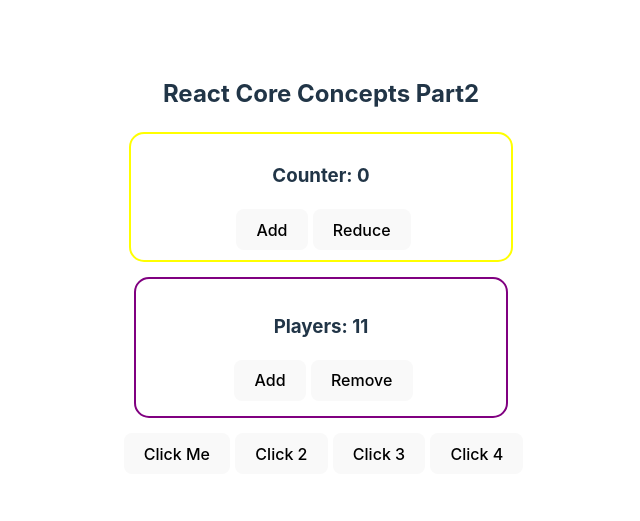
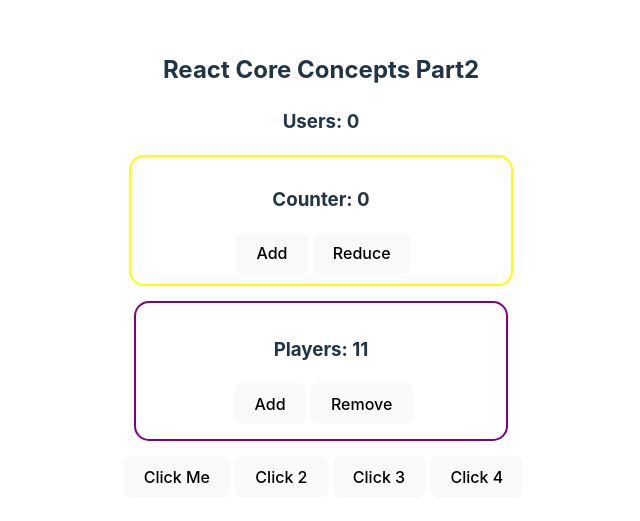
Before and after one commit to jerin-arpa/explore-react-core-concept-part2, a React (Vite) app: page / in a window 1280 px wide. Shown: the part 135-656 px from the top of the page, without its empty margins (319-959 px from the left). Built offline with nearby package versions, Linux system fonts and the light colour scheme; no server answers.

Commit message:
load dynamic data and api call

```diff
--- a/src/App.jsx
+++ b/src/App.jsx
@@ -1,6 +1,7 @@
 import './App.css'
 import Count from './Count';
 import Team from './Team';
+import Users from './User';
 
 function App() {
 
@@ -22,6 +23,7 @@ function App() {
     <>
       <h2>React Core Concepts Part2</h2>
 
+      <Users></Users>
       <Count></Count>
       <Team></Team>
 
--- a/src/Count.jsx
+++ b/src/Count.jsx
@@ -20,7 +20,6 @@ export default function Count() {
             <h3>Counter: {count}</h3>
 
             <button className="buttons" onClick={handleAdd}>Add</button>
-
             <button className="buttons" onClick={handleReduce}>Reduce</button>
         </div>
     )
--- /dev/null
+++ b/src/User.jsx
@@ -0,0 +1,18 @@
+import { useEffect, useState } from "react"
+
+export default function Users() {
+
+    const [users, setUsers] = useState([]);
+
+    useEffect(() => {
+        fetch('https://jsonplaceholder.typicode.com/users')
+            .then(response => response.json())
+            .then(data => setUsers(data))
+    }, []);
+
+    return (
+        <div>
+            <h3>Users: {users.length}</h3>
+        </div>
+    )
+}
```
